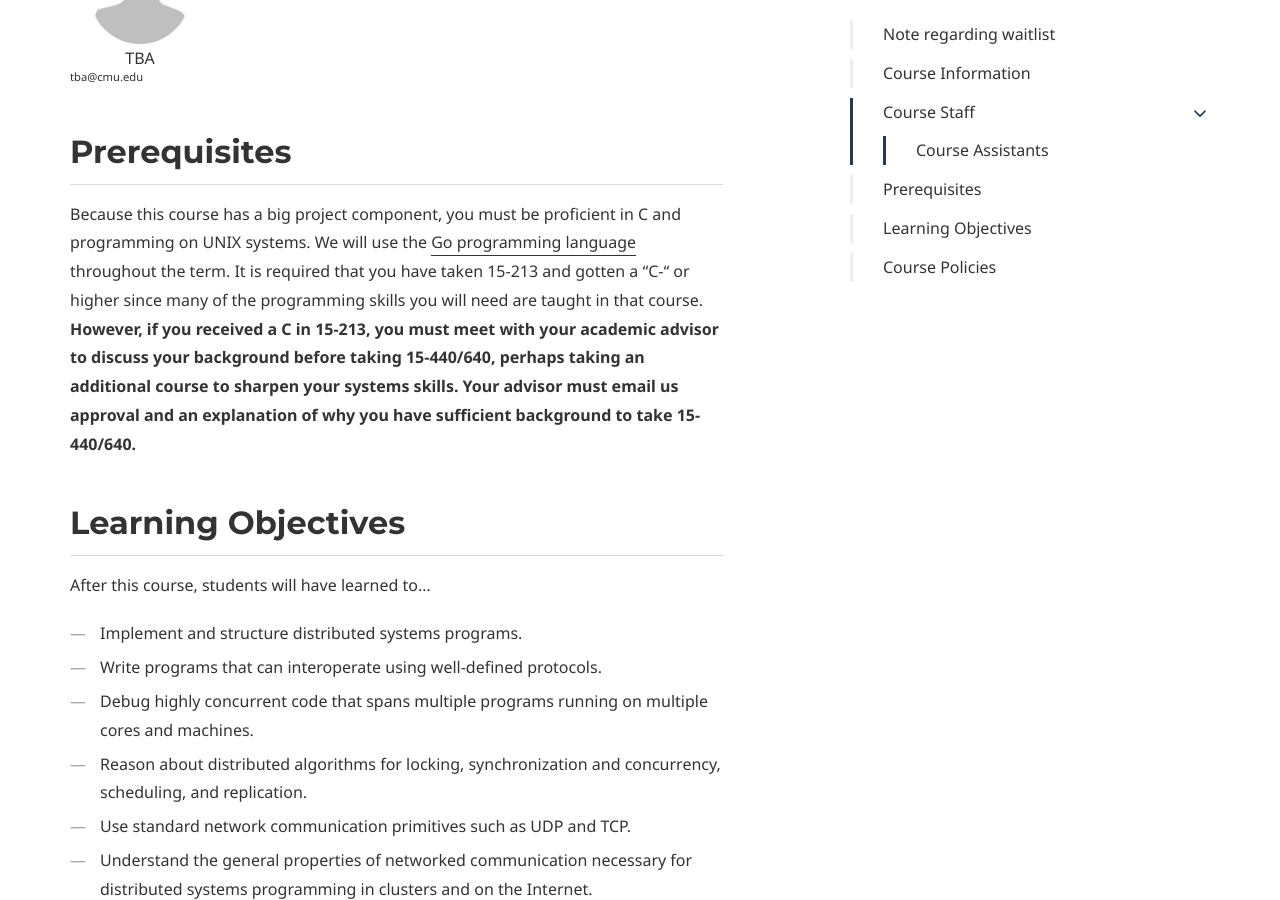
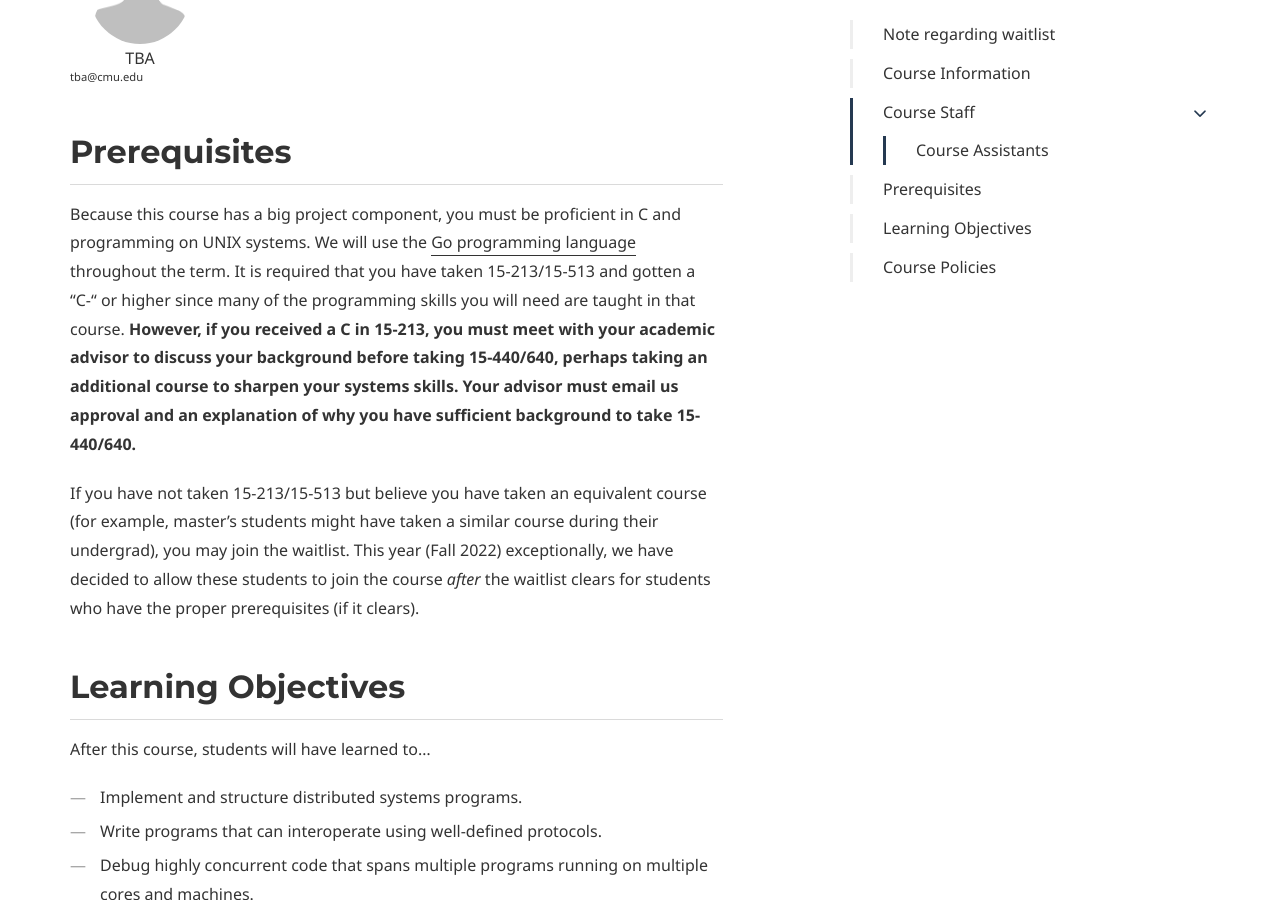
Before and after one commit to 15-440/website, a Jekyll site: the page built from index.md, in a window 1280 px wide and 900 px high, scrolled down 2026 px. Built offline with Jekyll 4.4.1, drawn with Linux system fonts in a browser that asks for light colours; some web fonts are replaced.

Commit message:
fixing up homepage of 2022

```diff
--- a/index.md
+++ b/index.md
@@ -33,7 +30,9 @@ If you are on the waitlist, we encourage you to attend the first few classes. Ty
 
 ## Prerequisites
 
-Because this course has a big project component, you must be proficient in C and programming on UNIX systems. We will use the [Go programming language](https://golang.org/) throughout the term. It is required that you have taken 15-213 and gotten a "C-" or higher since many of the programming skills you will need are taught in that course. **However, if you received a C in 15-213, you must meet with your academic advisor to discuss your background before taking 15-440/640, perhaps taking an additional course to sharpen your systems skills. Your advisor must email us approval and an explanation of why you have sufficient background to take 15-440/640.**
+Because this course has a big project component, you must be proficient in C and programming on UNIX systems. We will use the [Go programming language](https://golang.org/) throughout the term. It is required that you have taken 15-213/15-513 and gotten a "C-" or higher since many of the programming skills you will need are taught in that course. **However, if you received a C in 15-213, you must meet with your academic advisor to discuss your background before taking 15-440/640, perhaps taking an additional course to sharpen your systems skills. Your advisor must email us approval and an explanation of why you have sufficient background to take 15-440/640.**
+
+If you have not taken 15-213/15-513 but believe you have taken an equivalent course (for example, master's students might have taken a similar course during their undergrad), you may join the waitlist. This year (Fall 2022) exceptionally, we have decided to allow these students to join the course _after_ the waitlist clears for students who have the proper prerequisites (if it clears).
 
 ## Learning Objectives
 
```
Also changed, not shown: other parts of index.md (+0 -3 lines).
